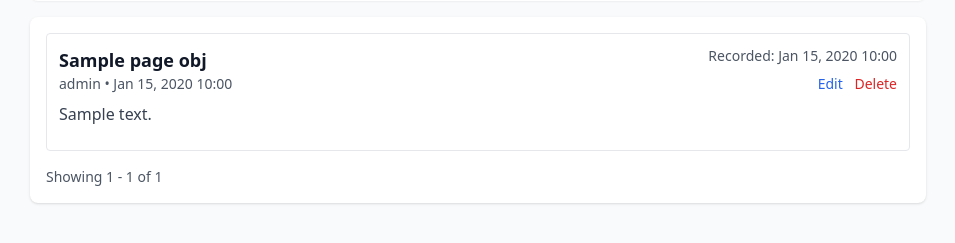
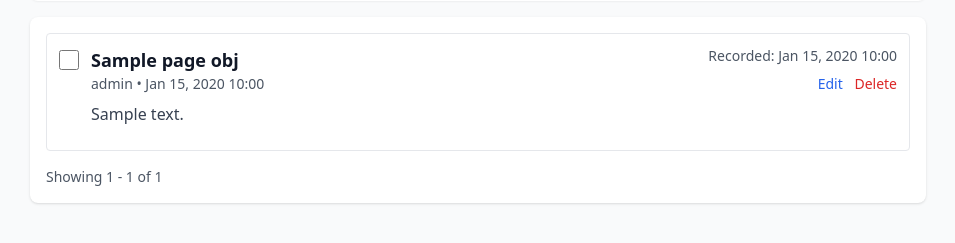
Before and after one commit to Irine-Juliet/Energy-Manager, a Django app: template templates/energy_tracker/activity_history.html in a window 1280 px wide. Shown: the part 197-440 px from the top of the page, without its empty margins (162-1117 px from the left). Run offline with Django 3.2, Linux system fonts and the light colour scheme; the template is opened without the code that fills it: most values are stand-ins (such as "Sample title", 1, 10 or a date in 2020); some libraries are stand-ins or nearby versions.

Commit message:
feat: add bulk delete feature for activity history
- Add checkboxes to select multiple activities
- Add 'Delete Selected' button that appears when items are checked
- Show count of selected activities in button
- Add bulk_delete_activities_view to handle multiple deletions
- Add confirmation dialog before deleting
- Ensure only user's own activities can be deleted
- Display success message with count of deleted items

```diff
--- a/energy_tracker/urls.py
+++ b/energy_tracker/urls.py
@@ -17,6 +17,7 @@ urlpatterns = [
     path('history/', views.activity_history_view, name='activity_history'),
     path('activity/<int:pk>/edit/', views.edit_activity_view, name='edit_activity'),
     path('activity/<int:pk>/delete/', views.delete_activity_view, name='delete_activity'),
+    path('activities/bulk-delete/', views.bulk_delete_activities_view, name='bulk_delete_activities'),
     path('settings/', views.settings_view, name='settings'),
     path('account/', views.account_view, name='account'),
     path('account/change-password/', views.change_password_view, name='change_password'),
--- a/templates/energy_tracker/activity_history.html
+++ b/templates/energy_tracker/activity_history.html
@@ -35,16 +35,37 @@
                     </form>
                 </div>
 
-                <!-- Summary -->
+                <!-- Summary and Bulk Actions -->
+                <div class="flex items-center justify-between">
                     <p class="text-sm text-gray-600">Showing activities for: <strong>{{ view|capfirst }}</strong></p>
+                    <div id="bulkDeleteContainer" class="hidden">
+                        <button type="button" id="bulkDeleteBtn" class="px-4 py-2 bg-red-600 text-white rounded hover:bg-red-700 transition">
+                            Delete Selected (<span id="selectedCount">0</span>)
+                        </button>
+                    </div>
+                </div>
             </div>
 
             <div class="bg-white rounded-lg shadow p-4">
                 {% if page_obj.object_list %}
+                    <form id="bulkDeleteForm" method="POST" action="{% url 'bulk_delete_activities' %}">
+                        {% csrf_token %}
                         <ul class="space-y-3">
                             {% for activity in page_obj.object_list %}
-                            <li class="border rounded p-3">
-                                <div class="flex justify-between items-start">
+                                <li class="border rounded p-3 hover:bg-gray-50 transition">
+                                    <div class="flex items-start space-x-3">
+                                        <!-- Checkbox for bulk selection -->
+                                        <div class="flex-shrink-0 pt-1">
+                                            <input
+                                                type="checkbox"
+                                                name="activity_ids"
+                                                value="{{ activity.pk }}"
+                                                class="activity-checkbox w-5 h-5 text-blue-600 rounded border-gray-300 focus:ring-blue-500 cursor-pointer"
+                                            />
+                                        </div>
+
+                                        <!-- Activity content -->
+                                        <div class="flex-grow flex justify-between items-start">
                                             <div>
                                                 <h3 class="text-lg font-semibold">{{ activity.name }}</h3>
                                                 <p class="text-sm text-gray-600">{{ activity.get_energy_level_display }} • {{ activity.activity_date|date:"M d, Y H:i" }}</p>
@@ -55,13 +76,14 @@
                                             <div class="text-right text-sm text-gray-600">
                                                 <p>Recorded: {{ activity.created_at|date:"M d, Y H:i" }}</p>
                                                 <div class="mt-2">
-                                            <a href="{% url 'edit_activity' activity.pk %}" class="text-blue-600 mr-2">Edit</a>
-                                            <a href="{% url 'delete_activity' activity.pk %}" class="text-red-600">Delete</a>
+                                                    <a href="{% url 'edit_activity' activity.pk %}" class="text-blue-600 mr-2 hover:underline">Edit</a>
+                                                    <a href="{% url 'delete_activity' activity.pk %}" class="text-red-600 hover:underline">Delete</a>
+                                                </div>
                                             </div>
                                         </div>
                                     </div>
                                     <!-- Extra fields: show any non-standard fields if present -->
-                                <div class="mt-3 text-sm text-gray-700">
+                                    <div class="mt-3 ml-8 text-sm text-gray-700">
                                         {% comment %} Show updated_at if it differs from created_at {% endcomment %}
                                         {% if activity.updated_at and activity.updated_at != activity.created_at %}
                                             <div>Updated: {{ activity.updated_at|date:"M d, Y H:i" }}</div>
@@ -70,6 +92,7 @@
                                 </li>
                             {% endfor %}
                         </ul>
+                    </form>
 
                     <!-- Pagination controls -->
                     <div class="mt-4 flex items-center justify-between">
@@ -89,4 +112,54 @@
                 {% endif %}
             </div>
         </div>
+
+        <script>
+            (function() {
+                'use strict';
+
+                const checkboxes = document.querySelectorAll('.activity-checkbox');
+                const bulkDeleteContainer = document.getElementById('bulkDeleteContainer');
+                const bulkDeleteBtn = document.getElementById('bulkDeleteBtn');
+                const selectedCountSpan = document.getElementById('selectedCount');
+                const bulkDeleteForm = document.getElementById('bulkDeleteForm');
+
+                // Update bulk delete button visibility and count
+                function updateBulkDeleteButton() {
+                    const checkedBoxes = document.querySelectorAll('.activity-checkbox:checked');
+                    const count = checkedBoxes.length;
+
+                    if (count > 0) {
+                        bulkDeleteContainer.classList.remove('hidden');
+                        selectedCountSpan.textContent = count;
+                    } else {
+                        bulkDeleteContainer.classList.add('hidden');
+                    }
+                }
+
+                // Add event listeners to all checkboxes
+                checkboxes.forEach(checkbox => {
+                    checkbox.addEventListener('change', updateBulkDeleteButton);
+                });
+
+                // Handle bulk delete button click
+                if (bulkDeleteBtn) {
+                    bulkDeleteBtn.addEventListener('click', function() {
+                        const checkedBoxes = document.querySelectorAll('.activity-checkbox:checked');
+                        const count = checkedBoxes.length;
+
+                        if (count === 0) {
+                            return;
+                        }
+
+                        const confirmMessage = count === 1
+                            ? 'Are you sure you want to delete this activity?'
+                            : `Are you sure you want to delete ${count} activities?`;
+
+                        if (confirm(confirmMessage)) {
+                            bulkDeleteForm.submit();
+                        }
+                    });
+                }
+            })();
+        </script>
         {% endblock %}
```
Also changed, not shown: energy_tracker/views.py (+21 -0 lines). Lines whose indentation alone changed are shown as unchanged.
